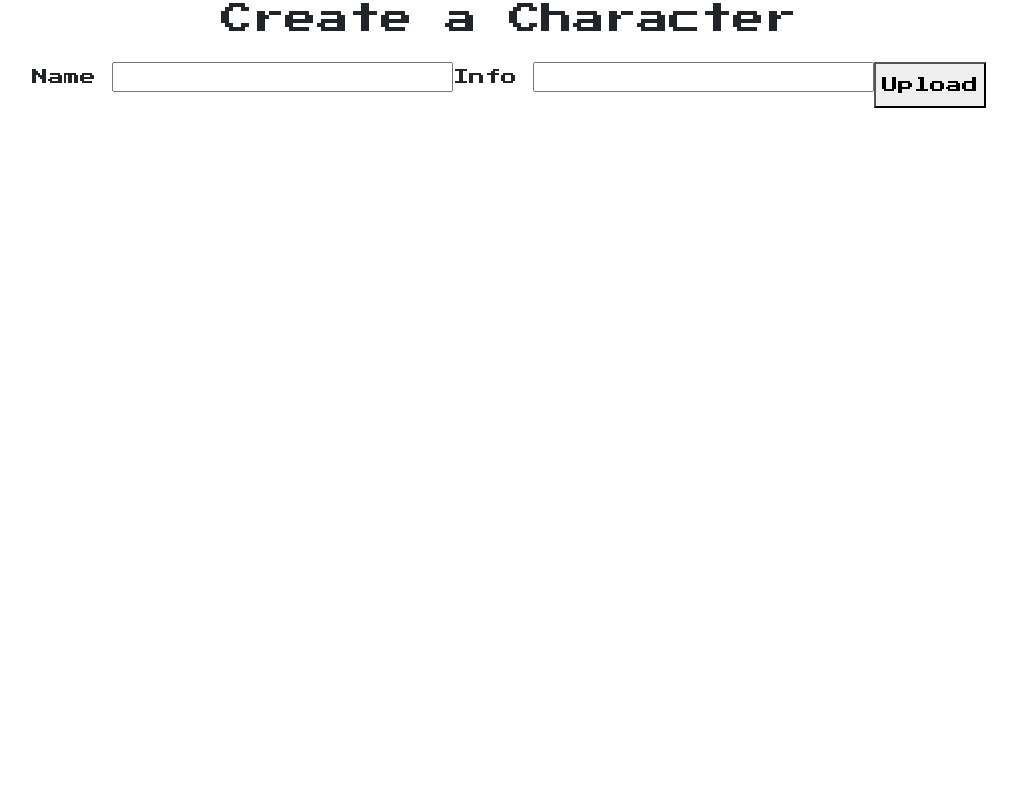
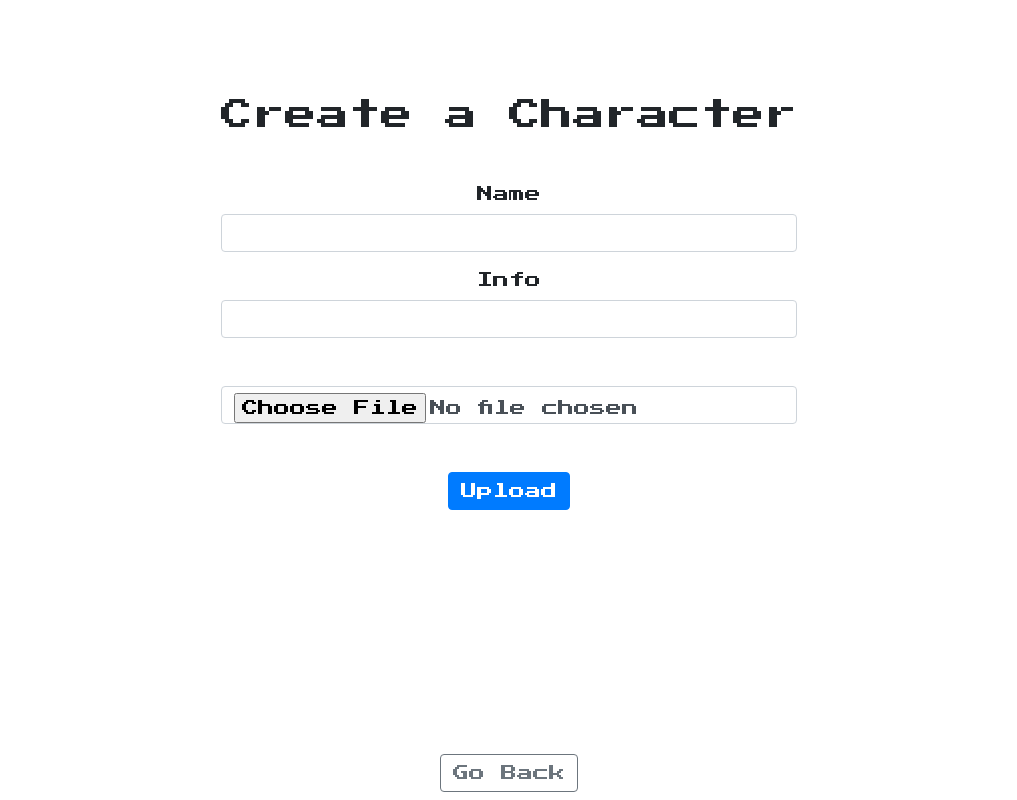
Before and after one commit to a-mason/CP1895project, a Python web app: template templates/add.html in a window 1280 px wide. Shown: the whole page, without its empty margins (131-1148 px from the left). Run offline with Jinja, Linux system fonts and the light colour scheme; the template is opened without the code that fills it, so the values that code supplies are empty.

Commit message:
Added more styling and minor code changes

```diff
--- a/static/styles.css
+++ b/static/styles.css
@@ -19,3 +19,13 @@ body {
     margin-left: 6px;
     color: red;
 }
+
+.cavebackground {
+    background-image: url("/static/requiredimages/cave.png");
+    background-size: cover;
+    background-position: center;
+    height: 100vh;
+    z-index: 1;
+    color: white;
+    text-shadow: 2px 2px 0 #000;
+}
--- a/templates/add.html
+++ b/templates/add.html
@@ -1,24 +1,27 @@
 {% extends "layout.html" %}
 
 {% block body %}
-<div class="d-flex justify-content-center">
-<h2>Create a Character</h2>
-</div>
-<p>
-    <form action="/add" method="post" enctype="multipart/form-data" class="d-flex justify-content-center gap-3">
-      <p class="d-inline-block text-center>
-        <label for="name">Name</label>
-        <input type="text" id="name" name="name">
-      </p>
-      <p class="d-inline-block text-center>
-        <label for="info">Info</label>
-        <input type="text"  id="info" name="info">
-      </p>
-      <p class="d-inline-block text-center>
-        <input type="file" name="file">
-      </p>
-      <button type="submit">Upload</button>
+<div class="d-flex justify-content-center align-items-center">
+    <form action="/add" method="post" enctype="multipart/form-data" class="mt-5 p-5">
+        <h2 class="text-center">Create a Character</h2>
+        <p class="mt-5 text-center">
+            <label for="name">Name</label>
+            <input type="text" id="name" name="name" class="form-control" required>
+        </p>
+        <p class="mt-3 text-center">
+            <label for="info">Info</label>
+            <input type="text" id="info" name="info" class="form-control">
+        </p>
+        <p class="mt-5 text-center">
+            <input type="file" name="file" class="form-control" required>
+        </p>
+        <div class="mt-5 text-center">
+            <button type="submit" class="btn btn-primary">Upload</button>
+        </div>
     </form>
 </div>
-    <script src="/static/validate.js"></script>
+<div class="fixed-bottom text-center mb-2">
+    <a class="btn btn-outline-secondary" href="{{ url_for('index') }}">Go Back</a>
+</div>
+<script src="/static/validate.js"></script>
 {% endblock %}
```
Also changed, not shown: templates/battle.html (+11 -8 lines), templates/index.html (+10 -7 lines), static/requiredimages/cave.png (added). Lines whose indentation alone changed are shown as unchanged.
